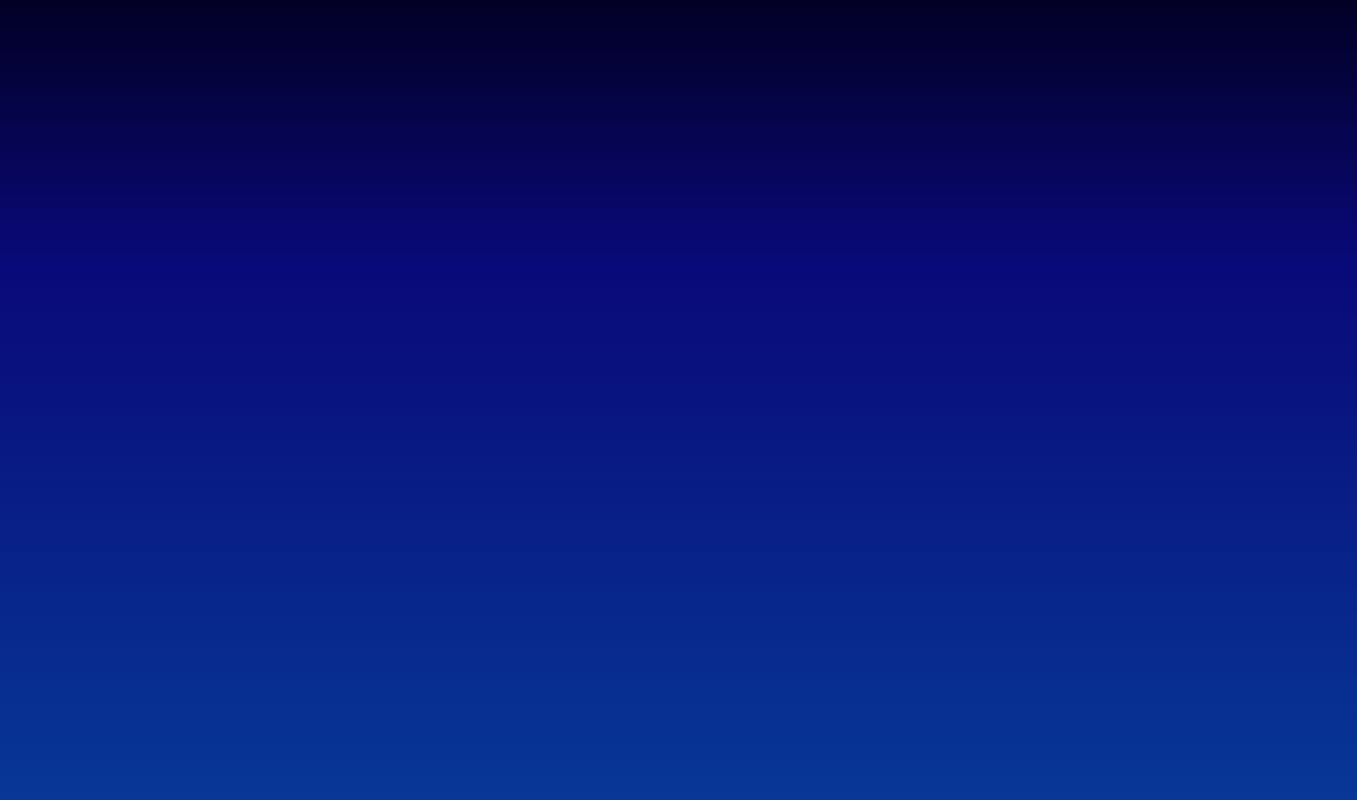
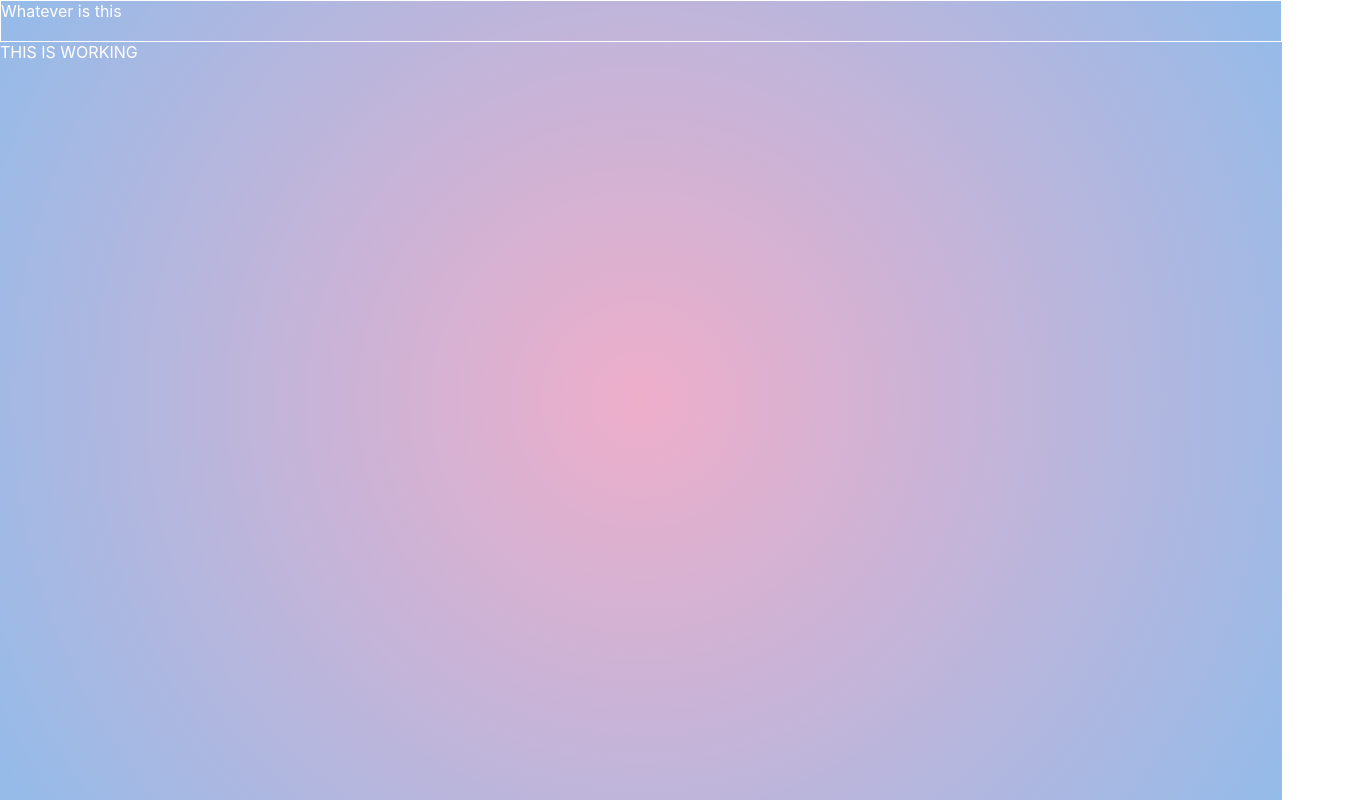
Before and after one commit to Crepkey/pmv_frond_end, a React (Create React App) app: page / in a window 1280 px wide. Shown: the top 800 px of the page, 1357 px wide, since content can reach past the window. Built offline with nearby package versions, Linux system fonts and the light colour scheme.

Commit message:
Initial Menu Bar

```diff
--- a/package.json
+++ b/package.json
@@ -40,5 +40,8 @@
       "last 1 firefox version",
       "last 1 safari version"
     ]
+  },
+  "devDependencies": {
+    "@types/styled-components": "^5.1.14"
   }
 }
--- a/src/App.tsx
+++ b/src/App.tsx
@@ -1,8 +1,11 @@
 import React from 'react';
+import MenuBar from './components/MenuBar';
+
 
 function App() {
   return (
-    <div>
+    <div style={{ height: '100vh', width: '100vw' }}>
+      <MenuBar />
       THIS IS WORKING
     </div>
   );
--- /dev/null
+++ b/src/components/MenuBar.tsx
@@ -0,0 +1,20 @@
+import React from 'react';
+
+/* Styles */
+import Styled from 'styled-components';
+
+const MainContainer = Styled.div`
+    border: 1px white solid;
+    width: 100%;
+    height: 5%;
+`
+
+/* TODO: We need a media query here so that we can handle the lower resolutions for the perfect Menu Bar height */
+
+export default function MenuBar() {
+    return (
+        <MainContainer>
+            Whatever is this
+        </MainContainer>
+    )
+}
--- a/src/index.css
+++ b/src/index.css
@@ -1,11 +1,15 @@
 body {
-  margin: 100%;
+  margin: 0;
+  height: 100vh;
+  width: 100vw;
+  color: white;
   font-family: -apple-system, BlinkMacSystemFont, 'Segoe UI', 'Roboto', 'Oxygen',
     'Ubuntu', 'Cantarell', 'Fira Sans', 'Droid Sans', 'Helvetica Neue',
     sans-serif;
   -webkit-font-smoothing: antialiased;
   -moz-osx-font-smoothing: grayscale;
-  background: linear-gradient(180deg, rgba(2,0,36,1) 0%, rgba(9,9,121,1) 10%, rgba(0,212,255,1) 100%);
+  background: rgb(238,174,202);
+  background: radial-gradient(circle, rgba(238,174,202,1) 0%, rgba(148,187,233,1) 100%);
 }
 
 code {
```
Also changed, not shown: 1 other file (tests, documents, lock files or other folders).
